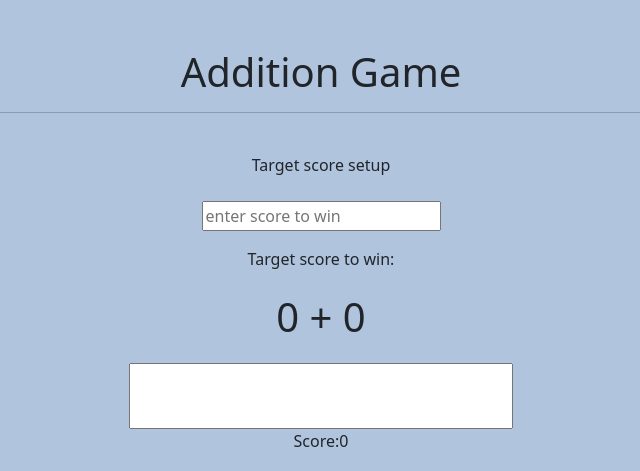
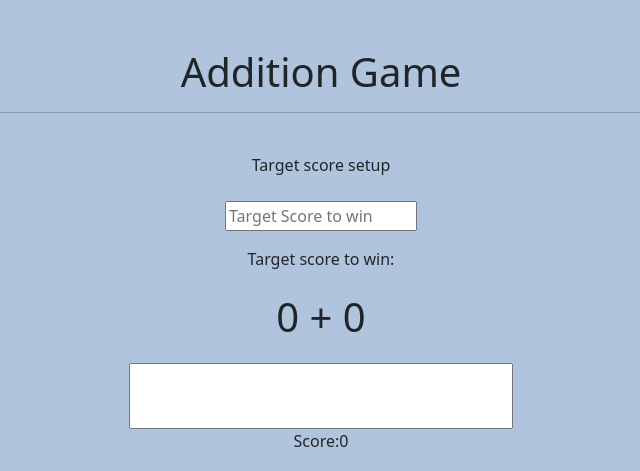
Before and after one commit to einstein2306/flashcard-game, a Flask app: page / in a window 1280 px wide. Shown: the top 471 px of the page, without its empty margins (319-959 px from the left). Run offline with Flask 3, Linux system fonts and the light colour scheme.

Commit message:
placeholder change

```diff
--- a/templates/game.html
+++ b/templates/game.html
@@ -27,6 +27,9 @@
         #res{
             width:30%;
             border:6%;
+        }
+        #targetScore{
+            width:15%;
         }
     </style>
 </head>
@@ -76,7 +79,7 @@
                         <div className="input">
                             <p>
                             <label>Target score setup</label><br></br><br></br>
-                            <input placeholder="enter score to win" onChange={this.winScoreUpdate} value={this.state.winScore}/>
+                            <input id="targetScore" placeholder="Target Score to win" onChange={this.winScoreUpdate} value={this.state.winScore}/>
                         </p>
                         </div>
                         <div className="score">
```
